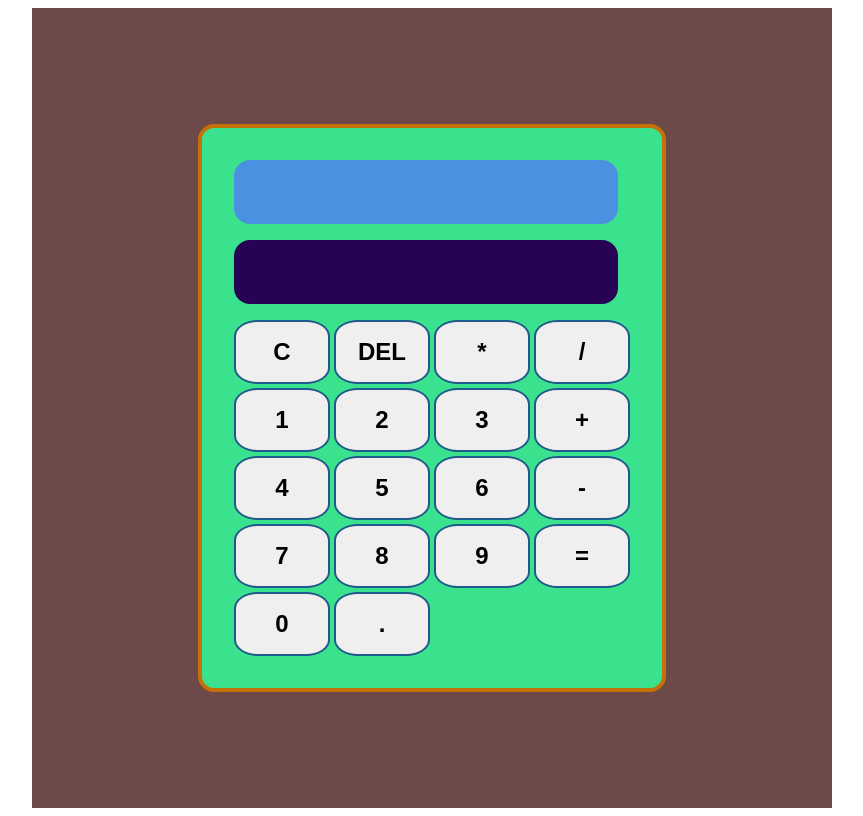
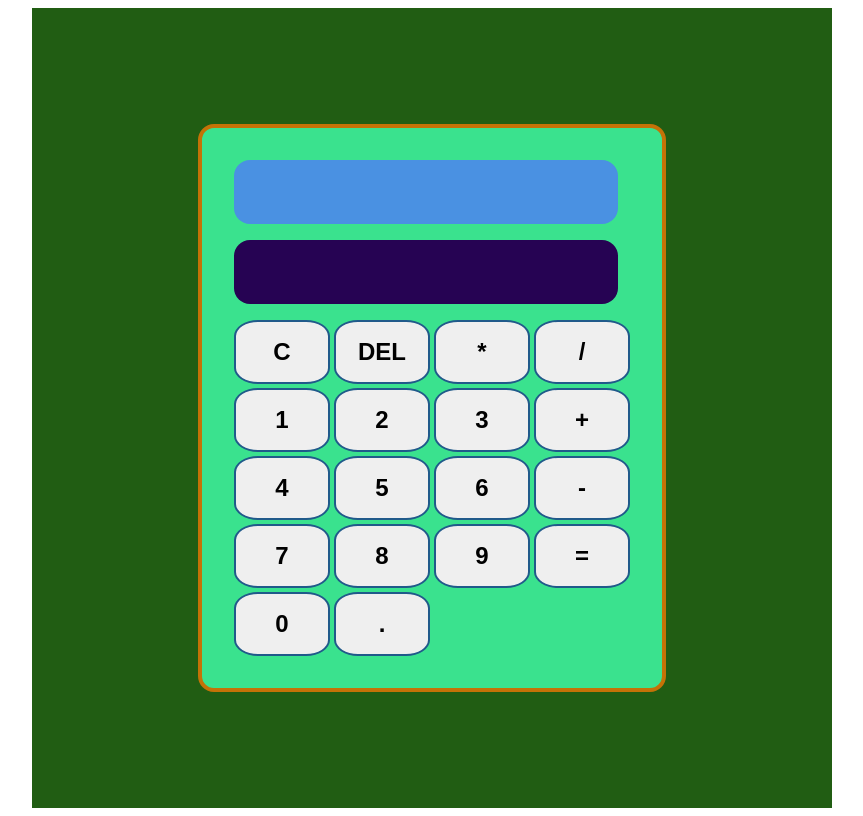
Before and after one commit to kwojtas172/calculator, a plain HTML site: page calculator/index.html in a window 1280 px wide. Shown: the whole page, without its empty margins (208-1071 px from the left). Drawn offline with Linux system fonts and the light colour scheme.

Commit message:
Update main.css

```diff
--- a/calculator/css/main.css
+++ b/calculator/css/main.css
@@ -8,7 +8,7 @@ main {
   -webkit-box-pack: center;
   -ms-flex-pack: center;
   justify-content: center;
-  background-color: #6e4949;
+  background-color: #215D13;
   width: 50rem;
   height: 50rem;
   margin: 0 auto;
```
